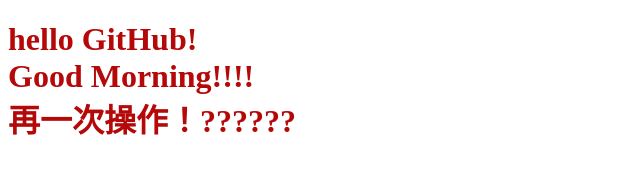
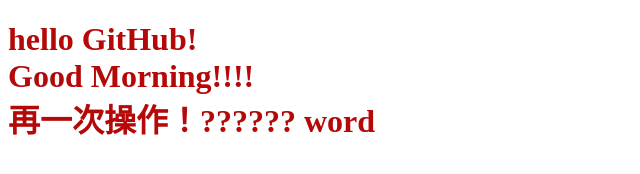
Before and after one commit to WebSunyu/gitS, a plain HTML site: page index.html in a window 1280 px wide. Shown: the whole page, without its empty margins (0-640 px from the left). Drawn offline with Linux system fonts and the light colour scheme.

Commit message:
修改3
修改3

```diff
--- a/index.html
+++ b/index.html
@@ -10,6 +10,7 @@
 		hello GitHub!<br>
 		Good Morning!!!!<br>
 		再一次操作！??????
+		word
 	</h1>
 </body>
 </html>
```
